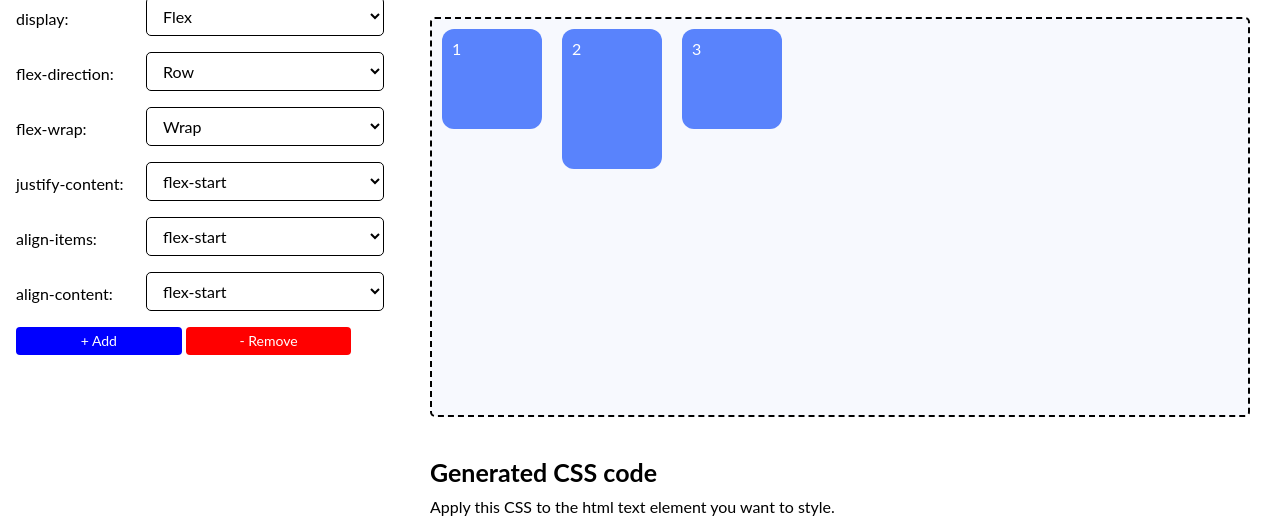
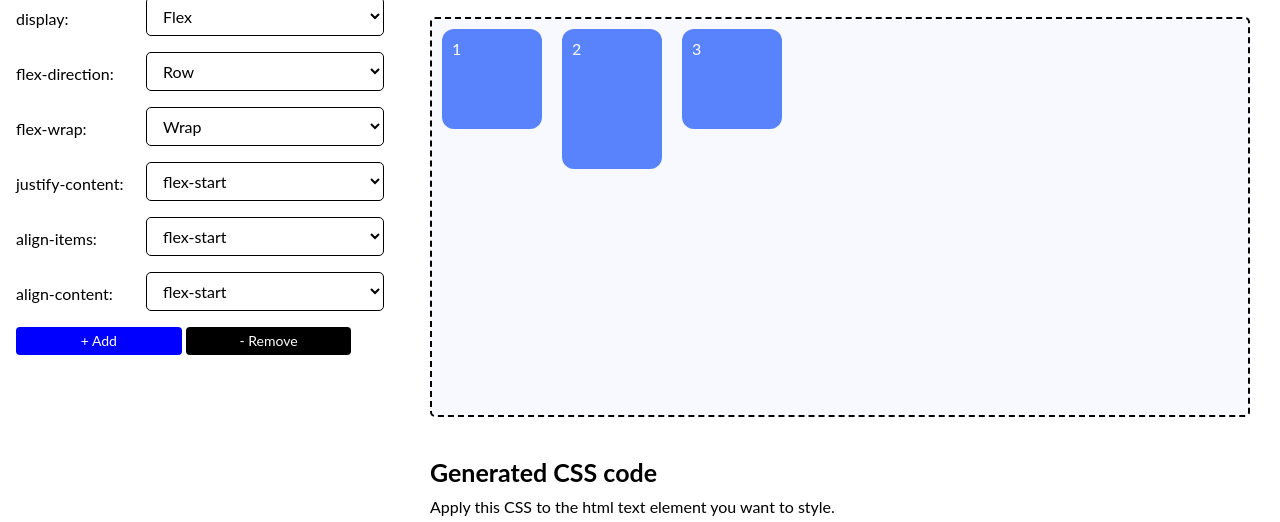
Before and after one commit to ahnehal247/css-code-generator, a plain HTML site: page css-flexbox-generator.html in a window 1280 px wide. Shown: the part 157-679 px from the top of the page. Drawn offline with Linux system fonts and the light colour scheme.

Commit message:
Update css-flexbox-generator.html

```diff
--- a/css-flexbox-generator.html
+++ b/css-flexbox-generator.html
@@ -180,7 +180,7 @@
                             </div>
                         </div>
                         <button style="width: 45%;" class="button" onclick="adddivto()">+ Add</button>
-                        <button style="width: 45%;background-color: red;" class="button" onclick="removedivto()">-
+                        <button style="width: 45%;background-color: black;" class="button" onclick="removedivto()">-
                             Remove</button>
                     </div>
                 </div>
```
